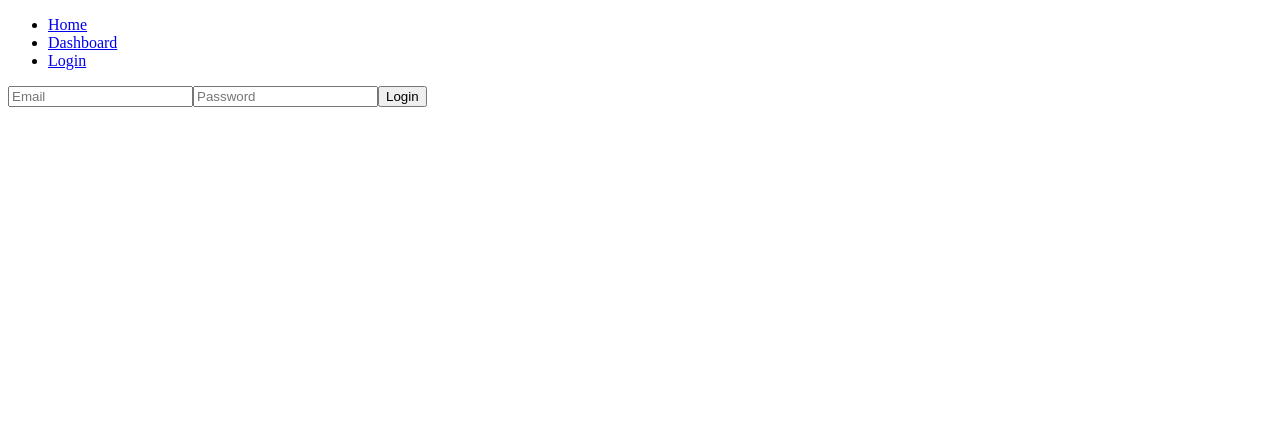
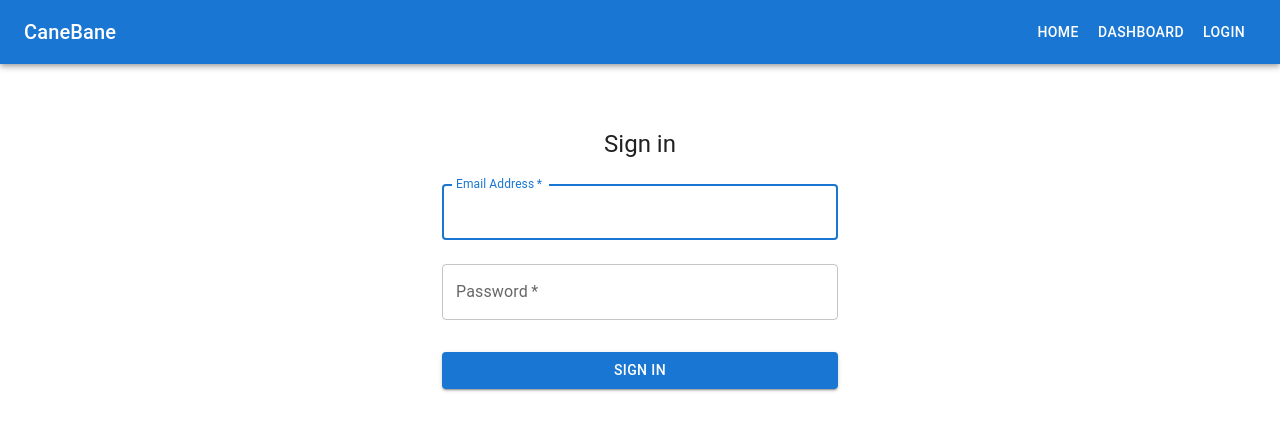
Before and after one commit to acmattson3/CaneBane-Board, a React (Create React App) app in the folder client/: page /login in a window 1280 px wide. Shown: the top 430 px of the page. Built offline with nearby package versions, Linux system fonts and the light colour scheme.

Commit message:
Updated UI

```diff
--- a/client/src/App.js
+++ b/client/src/App.js
@@ -1,14 +1,28 @@
 // src/App.js
 import React from 'react';
 import { BrowserRouter as Router, Routes, Route } from 'react-router-dom';
+import { ThemeProvider, createTheme, CssBaseline } from '@mui/material';
 import LandingPage from './pages/LandingPage';
 import Dashboard from './pages/Dashboard';
 import BoardView from './pages/BoardView';
 import Login from './components/Login';
 import Header from './components/Header';
 
+const theme = createTheme({
+  palette: {
+    primary: {
+      main: '#1976d2',
+    },
+    secondary: {
+      main: '#dc004e',
+    },
+  },
+});
+
 function App() {
   return (
+    <ThemeProvider theme={theme}>
+      <CssBaseline />
       <Router>
         <Header />
         <Routes>
@@ -18,6 +32,7 @@ function App() {
           <Route path="/board/:id" element={<BoardView />} />
         </Routes>
       </Router>
+    </ThemeProvider>
   );
 }
 
--- a/client/src/components/Card.js
+++ b/client/src/components/Card.js
@@ -1,12 +1,19 @@
-// client/src/components/Card.js
+// src/components/Card.js
 import React from 'react';
+import { Card as MUICard, CardContent, Typography } from '@mui/material';
 
 function Card({ card }) {
   return (
-    <div>
-      <h4>{card.title}</h4>
-      <p>{card.description}</p>
-    </div>
+    <MUICard sx={{ mb: 2 }}>
+      <CardContent>
+        <Typography variant="h6" component="h3">
+          {card.title}
+        </Typography>
+        <Typography variant="body2" color="text.secondary">
+          {card.description}
+        </Typography>
+      </CardContent>
+    </MUICard>
   );
 }
 
--- a/client/src/components/Column.js
+++ b/client/src/components/Column.js
@@ -1,15 +1,20 @@
-// client/src/components/Column.js
+// src/components/Column.js
 import React from 'react';
+import { Paper, Typography, Box } from '@mui/material';
 import Card from './Card';
 
 function Column({ column }) {
   return (
-    <div>
-      <h3>{column.name}</h3>
-      {column.cards.map(card => (
-        <Card key={card._id} card={card} />
-      ))}
-    </div>
+    <Paper sx={{ minWidth: 300, m: 1, p: 2 }}>
+      <Typography variant="h6" gutterBottom>
+        {column.name}
+      </Typography>
+      <Box>
+        {column.cards.map(card => (
+          <Card key={card._id} card={card} />
+        ))}
+      </Box>
+    </Paper>
   );
 }
 
--- a/client/src/components/Header.js
+++ b/client/src/components/Header.js
@@ -1,18 +1,22 @@
-// client/src/components/Header.js
+// src/components/Header.js
 import React from 'react';
-import { Link } from 'react-router-dom';
+import { Link as RouterLink } from 'react-router-dom';
+import { AppBar, Toolbar, Typography, Button, Box } from '@mui/material';
 
 function Header() {
   return (
-    <header>
-      <nav>
-        <ul>
-          <li><Link to="/">Home</Link></li>
-          <li><Link to="/dashboard">Dashboard</Link></li>
-          <li><Link to="/login">Login</Link></li>
-        </ul>
-      </nav>
-    </header>
+    <AppBar position="static">
+      <Toolbar>
+        <Typography variant="h6" component="div" sx={{ flexGrow: 1 }}>
+          CaneBane
+        </Typography>
+        <Box>
+          <Button color="inherit" component={RouterLink} to="/">Home</Button>
+          <Button color="inherit" component={RouterLink} to="/dashboard">Dashboard</Button>
+          <Button color="inherit" component={RouterLink} to="/login">Login</Button>
+        </Box>
+      </Toolbar>
+    </AppBar>
   );
 }
 
--- a/client/src/components/Login.js
+++ b/client/src/components/Login.js
@@ -1,5 +1,6 @@
-// client/src/components/Login.js
+// src/components/Login.js
 import React, { useState } from 'react';
+import { Container, TextField, Button, Typography, Box } from '@mui/material';
 import { login } from '../services/auth';
 
 function Login() {
@@ -17,23 +18,47 @@ function Login() {
   };
 
   return (
-    <form onSubmit={handleSubmit}>
-      <input
-        type="email"
+    <Container maxWidth="xs">
+      <Box sx={{ mt: 8, display: 'flex', flexDirection: 'column', alignItems: 'center' }}>
+        <Typography component="h1" variant="h5">
+          Sign in
+        </Typography>
+        <Box component="form" onSubmit={handleSubmit} sx={{ mt: 1 }}>
+          <TextField
+            margin="normal"
+            required
+            fullWidth
+            id="email"
+            label="Email Address"
+            name="email"
+            autoComplete="email"
+            autoFocus
             value={email}
             onChange={(e) => setEmail(e.target.value)}
-        placeholder="Email"
+          />
+          <TextField
+            margin="normal"
             required
-      />
-      <input
+            fullWidth
+            name="password"
+            label="Password"
             type="password"
+            id="password"
+            autoComplete="current-password"
             value={password}
             onChange={(e) => setPassword(e.target.value)}
-        placeholder="Password"
-        required
           />
-      <button type="submit">Login</button>
-    </form>
+          <Button
+            type="submit"
+            fullWidth
+            variant="contained"
+            sx={{ mt: 3, mb: 2 }}
+          >
+            Sign In
+          </Button>
+        </Box>
+      </Box>
+    </Container>
   );
 }
 
--- a/client/src/pages/BoardView.js
+++ b/client/src/pages/BoardView.js
@@ -1,6 +1,7 @@
 // src/pages/BoardView.js
 import React, { useState, useEffect, useCallback } from 'react';
 import { useParams } from 'react-router-dom';
+import { Container, Typography, Box } from '@mui/material';
 import { getBoard } from '../services/api';
 import Column from '../components/Column';
 
@@ -21,17 +22,19 @@ function BoardView() {
     fetchBoard();
   }, [fetchBoard]);
 
-  if (!board) return <div>Loading...</div>;
+  if (!board) return <Typography>Loading...</Typography>;
 
   return (
-    <div>
-      <h2>{board.name}</h2>
-      <div style={{ display: 'flex' }}>
+    <Container maxWidth="lg" sx={{ mt: 4 }}>
+      <Typography variant="h4" component="h1" gutterBottom>
+        {board.name}
+      </Typography>
+      <Box sx={{ display: 'flex', overflowX: 'auto' }}>
         {board.columns.map(column => (
           <Column key={column._id} column={column} />
         ))}
-      </div>
-    </div>
+      </Box>
+    </Container>
   );
 }
 
--- a/client/src/pages/Dashboard.js
+++ b/client/src/pages/Dashboard.js
@@ -1,6 +1,7 @@
-// client/src/pages/Dashboard.js
+// src/pages/Dashboard.js
 import React, { useState, useEffect } from 'react';
-import { Link } from 'react-router-dom';
+import { Link as RouterLink } from 'react-router-dom';
+import { Container, Typography, Button, Grid, Card, CardContent, CardActions } from '@mui/material';
 import { getBoards } from '../services/api';
 
 function Dashboard() {
@@ -20,14 +21,29 @@ function Dashboard() {
   };
 
   return (
-    <div>
-      <h2>Your Boards</h2>
-      {boards.map(board => (
-        <Link key={board._id} to={`/board/${board._id}`}>
-          <div>{board.name}</div>
-        </Link>
-      ))}
-    </div>
+    <Container maxWidth="md" sx={{ mt: 4 }}>
+      <Typography variant="h4" component="h1" gutterBottom>
+        Your Boards
+      </Typography>
+      <Grid container spacing={3}>
+        {boards.map(board => (
+          <Grid item xs={12} sm={6} md={4} key={board._id}>
+            <Card>
+              <CardContent>
+                <Typography variant="h5" component="h2">
+                  {board.name}
+                </Typography>
+              </CardContent>
+              <CardActions>
+                <Button size="small" component={RouterLink} to={`/board/${board._id}`}>
+                  View Board
+                </Button>
+              </CardActions>
+            </Card>
+          </Grid>
+        ))}
+      </Grid>
+    </Container>
   );
 }
 
--- a/client/src/pages/LandingPage.js
+++ b/client/src/pages/LandingPage.js
@@ -1,14 +1,23 @@
-// client/src/pages/LandingPage.js
+// src/pages/LandingPage.js
 import React from 'react';
-import { Link } from 'react-router-dom';
+import { Link as RouterLink } from 'react-router-dom';
+import { Container, Typography, Button, Box } from '@mui/material';
 
 function LandingPage() {
   return (
-    <div>
-      <h1>Welcome to CaneBane</h1>
-      <p>Your personal Kanban board manager</p>
-      <Link to="/login">Login</Link>
-    </div>
+    <Container maxWidth="sm">
+      <Box sx={{ mt: 8, display: 'flex', flexDirection: 'column', alignItems: 'center' }}>
+        <Typography variant="h2" component="h1" gutterBottom>
+          Welcome to CaneBane
+        </Typography>
+        <Typography variant="h5" component="h2" gutterBottom>
+          Your personal Kanban board manager
+        </Typography>
+        <Button variant="contained" color="primary" component={RouterLink} to="/login" sx={{ mt: 4 }}>
+          Get Started
+        </Button>
+      </Box>
+    </Container>
   );
 }
 
--- a/package.json
+++ b/package.json
@@ -13,6 +13,10 @@
     "nodemon": "^3.1.7"
   },
   "dependencies": {
+    "@emotion/react": "^11.13.3",
+    "@emotion/styled": "^11.13.0",
+    "@mui/icons-material": "^6.1.2",
+    "@mui/material": "^6.1.2",
     "react-router-dom": "^6.26.2"
   }
 }
```
Also changed, not shown: 1 other file (tests, documents, lock files or other folders). Lines whose indentation alone changed are shown as unchanged.
